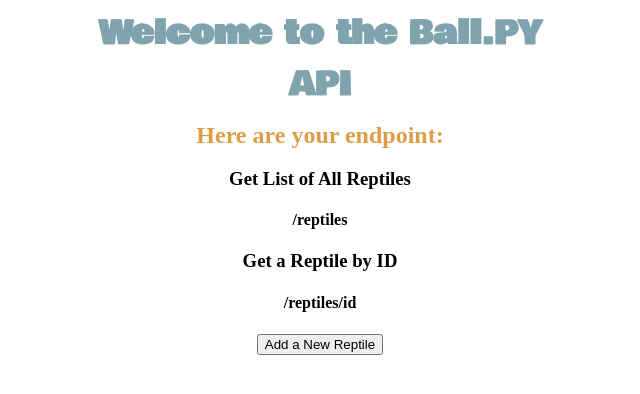
After one commit to AlexAguirre70/Ball-PY-API, a Flask app: page / in a window 1280 px wide. The commit adds this page. Shown: the top 394 px of the page, without its empty margins (320-960 px from the left). Run offline with Flask 3, Linux system fonts and the light colour scheme; some web fonts are replaced.

Commit message:
Created the Index and New from templates

```diff
--- a/ballpy/__init__.py
+++ b/ballpy/__init__.py
@@ -1,4 +1,4 @@
-from flask import Flask
+from flask import (Flask, render_template)
 from flask_migrate import Migrate
 
 
@@ -17,6 +17,10 @@ def create_app():
 # Instantiate Migrate
     migrate = Migrate(app, models.db)
 
+#default index route
+    @app.route('/')
+    def index():
+        return render_template('index.html')
 #register the blueprint
     from . import reptile
     app.register_blueprint(reptile.bp)
--- a/ballpy/reptile.py
+++ b/ballpy/reptile.py
@@ -9,7 +9,7 @@ bp=Blueprint('reptile',__name__,url_prefix='/reptiles')
 # Get Add Reptile form route
 @bp.route('/new')
 def new_reptile():
-    return render_template('reptiles/new.html')
+    return render_template('new.html')
 
 
 # Add Reptile to database route
--- /dev/null
+++ b/ballpy/templates/index.html
@@ -0,0 +1,22 @@
+<!DOCTYPE html>
+<html lang="en">
+<head>
+    <meta charset="UTF-8">
+    <meta http-equiv="X-UA-Compatible" content="IE=edge">
+    <meta name="viewport" content="width=device-width, initial-scale=1.0">
+    <title>Ball PY API</title>
+    <link rel="stylesheet" href="{{url_for('static',filename='style.css')}}">
+</head>
+<body>
+    <div>
+        <h1>Welcome to the Ball.PY API</h1>
+        <h2>Here are your endpoint:</h2>
+        <h3>Get List of All Reptiles</h3>
+        <h4>/reptiles</h4>
+        <h3>Get a Reptile by ID</h3>
+        <h4>/reptiles/id</h4>
+        <a href="./new.html"><button type="button">Add a New Reptile</button></a>
+
+    </div>
+</body>
+</html>
--- a/ballpy/new.html
+++ b/ballpy/templates/new.html
@@ -4,7 +4,7 @@
     <meta charset="UTF-8">
     <meta http-equiv="X-UA-Compatible" content="IE=edge">
     <meta name="viewport" content="width=device-width, initial-scale=1.0">
-    <title>PetFax</title>
+    <title>Ball PY API</title>
     <link rel="stylesheet" href="{{url_for('static',filename='style.css')}}">
 </head>
 <body>
```
